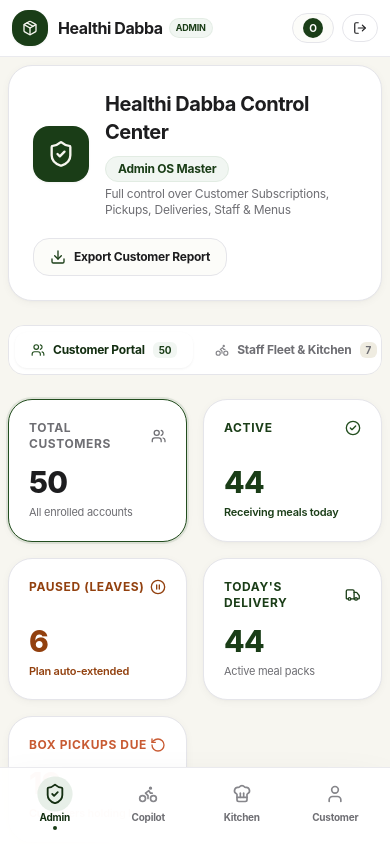
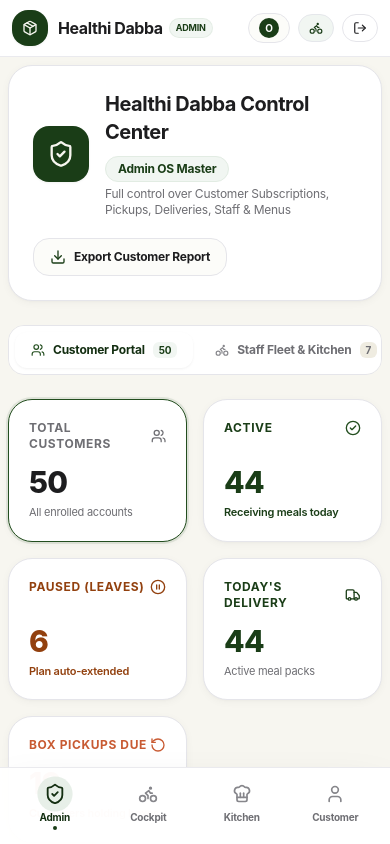
Before and after one commit to george77-create/healthi-dabba, a React (Vite) app: page / in a window 390 px wide. Both pictures are taken after a click on the button "Authenticate Admin Access". Shown: the top 844 px of the page. Built offline with nearby package versions, Linux system fonts and the light colour scheme.

Commit message:
Restore Driver Cockpit tab in Admin OS while keeping Driver Copilot for mobile riders

```diff
--- a/src/App.jsx
+++ b/src/App.jsx
@@ -792,8 +792,20 @@ export default function App() {
       )}
 
       {/* Main Responsive Canvas */}
-      <main className={`flex-1 flex justify-center w-full ${(currentRole === 'delivery' || isDriverPortal) ? 'p-0 pb-0' : 'p-2 sm:p-6 lg:p-8 pb-24 md:pb-8'}`}>
-        <div className={`w-full ${(currentRole === 'delivery' || isDriverPortal) ? 'max-w-none' : 'max-w-[1520px]'} animate-fade-in`}>
+      <main className={`flex-1 flex justify-center w-full ${isDriverPortal ? 'p-0 pb-0' : 'p-2 sm:p-6 lg:p-8 pb-24 md:pb-8'}`}>
+        <div className={`w-full ${isDriverPortal ? 'max-w-none' : 'max-w-[1520px]'} animate-fade-in`}>
+          {isDriverPortal ? (
+            <DriverCopilotApp
+              deliveryBoys={deliveryBoys}
+              customers={customers}
+              dabbas={dabbas}
+              damagedLedger={damagedLedger}
+              onUpdateDeliveryStatus={handleUpdateDeliveryStatus}
+              onScanDabba={handleScanComplete}
+              onReportIssue={handleReportDeliveryIssue}
+            />
+          ) : (
+            <>
               {currentRole === 'customer' && (
                 <CustomerPortal
                   customer={currentCustomer}
@@ -811,15 +823,16 @@ export default function App() {
                   onReportIssue={() => {}}
                 />
               )}
-          {(currentRole === 'delivery' || isDriverPortal) && (
-            <DriverCopilotApp
-              deliveryBoys={deliveryBoys}
+              {currentRole === 'delivery' && (
+                <DeliveryPortal
+                  deliveryBoy={deliveryBoys[0]}
                   customers={customers}
-              dabbas={dabbas}
-              damagedLedger={damagedLedger}
                   onUpdateDeliveryStatus={handleUpdateDeliveryStatus}
-              onScanDabba={handleScanComplete}
-              onReportIssue={handleReportDeliveryIssue}
+                  onScanDabba={handleOpenScanner}
+                  onHandoverToGodown={handleHandoverToGodown}
+                  onSendReturnAlert={() => {}}
+                  onCheckInOut={handleCheckInOut}
+                  urgentInstructions={urgentInstructions}
                 />
               )}
               {currentRole === 'kitchen' && (
@@ -885,6 +898,8 @@ export default function App() {
                   onDeleteDabba={handleDeleteDabba}
                 />
               )}
+            </>
+          )}
         </div>
       </main>
 
--- a/src/components/Navbar.jsx
+++ b/src/components/Navbar.jsx
@@ -17,7 +17,7 @@ export default function Navbar({
 }) {
   const roles = [
     { id: 'admin', label: 'Admin OS', shortLabel: 'Admin', icon: ShieldCheck },
-    { id: 'delivery', label: 'Driver Copilot', shortLabel: 'Copilot', icon: Bike },
+    { id: 'delivery', label: 'Driver Cockpit', shortLabel: 'Cockpit', icon: Bike },
     { id: 'kitchen', label: 'Kitchen & Godown', shortLabel: 'Kitchen', icon: ChefHat },
     { id: 'customer', label: 'Customer App', shortLabel: 'Customer', icon: User },
   ];
@@ -93,6 +93,18 @@ export default function Navbar({
                 </div>
               )}
 
+              {/* Launch Driver Copilot (External link for riders) */}
+              <a
+                href="#/copilot"
+                target="_blank"
+                rel="noopener noreferrer"
+                className="px-2.5 sm:px-3 py-1.5 sm:py-2 text-xs font-bold rounded-2xl border border-forest-200 bg-forest-50 text-forest-800 hover:bg-forest-100 apple-press shadow-xs flex items-center gap-1.5 transition-all"
+                title="Launch Driver Copilot in new tab"
+              >
+                <Bike className="w-3.5 h-3.5 text-forest-700" />
+                <span className="hidden lg:inline">Rider Copilot ↗</span>
+              </a>
+
               {/* Logout Button */}
               {onLogout && (
                 <button
```
Lines whose indentation alone changed are shown as unchanged.
